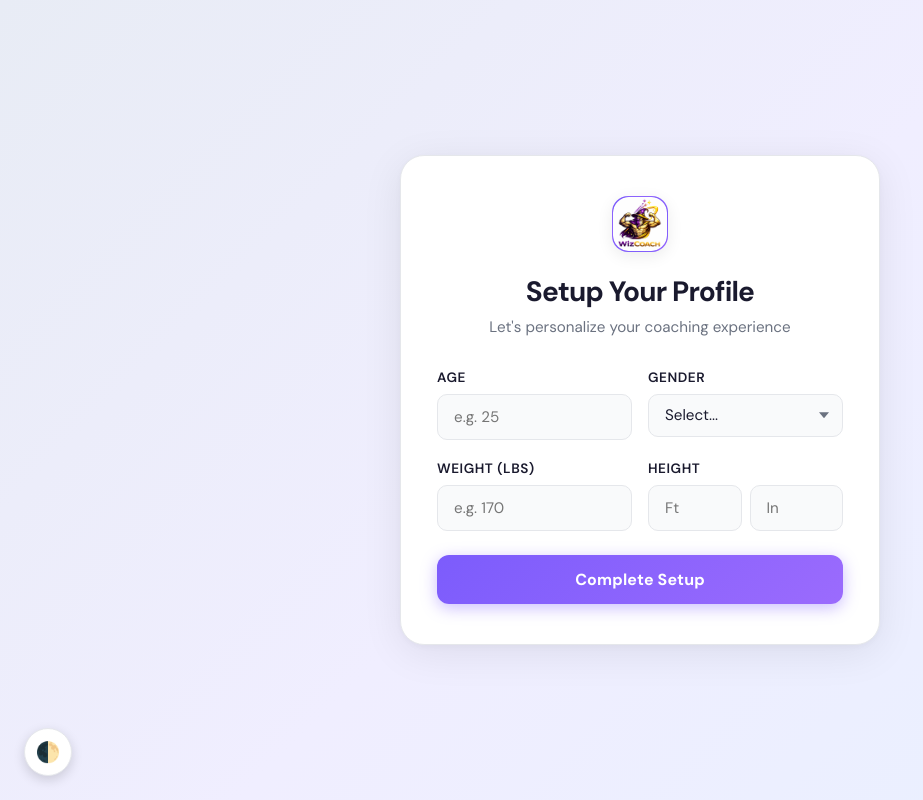
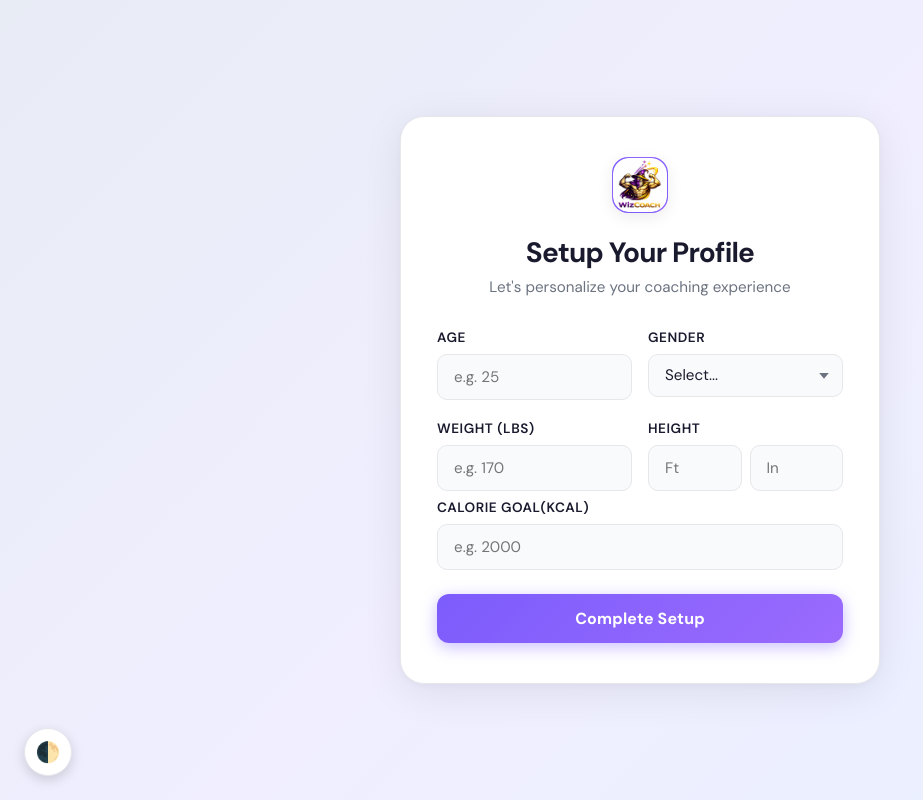
Before and after one commit to AmirRazzaq14/AEye-Systems, a Spring Boot app: page /profile-setup.html in a window 1280 px wide. Shown: the whole page, without its empty margins (0-923 px from the left). Run offline with Spring Boot 4, Linux system fonts and the light colour scheme; some of the project's set-up classes (security, data sources, template engines, error pages and the like) are left out, and stand-ins take their place; some libraries are stand-ins or nearby versions.

Commit message:
add calories goal in profile-setup.html

```diff
--- a/src/main/resources/static/profile-setup.html
+++ b/src/main/resources/static/profile-setup.html
@@ -96,6 +96,8 @@
 
         select option { background: var(--card-bg); color: var(--text); }
 
+
+
         .btn-submit {
             width: 100%; padding: 0.875rem; border: none; border-radius: 12px;
             background: linear-gradient(135deg, var(--purple) 0%, #9b6bfd 100%);
@@ -165,6 +167,13 @@
             </div>
         </div>
 
+        <div style="margin-bottom:0.5rem;">
+            <div class="form-group" style="margin-bottom:0;">
+                <label for="valCalories">Calorie Goal(kcal)</label>
+                <input type="number" id="valCalories" placeholder="e.g. 2000" min="0" required>
+            </div>
+        </div>
+
         <p class="error-msg" id="form-error">Please fill out all fields correctly.</p>
 
         <button type="submit" class="btn-submit" id="submitBtn">Complete Setup</button>
@@ -200,8 +209,9 @@
         const weight = document.getElementById('weight').value;
         const ft = document.getElementById('heightFt').value;
         const inc = document.getElementById('heightIn').value;
+        const valCalories = document.getElementById('valCalories').value;
 
-        if (!age || !gender || !weight || !ft || inc === '') {
+        if (!age || !gender || !weight || !ft || inc === '' || !valCalories) {
             document.getElementById('form-error').classList.add('show');
             return;
         }
@@ -226,7 +236,8 @@
                 age: parseInt(age, 10),
                 gender: gender,
                 weight: parseFloat(weight),
-                height: parseFloat(totalInches)
+                height: parseFloat(totalInches),
+                calorieGoal: parseInt(valCalories, 10)
             };
 
             const response = await fetch('/api/auth/profile', {
--- a/src/main/resources/static/profile.html
+++ b/src/main/resources/static/profile.html
@@ -352,7 +352,7 @@
 
         </div>
         <div class="input-box" style="margin-top: 1.5rem;">
-            <div class="input-label">Daily Calorie Goal</div>
+            <div class="input-label">Calorie Goal</div>
             <input class="edit-input" id="valCalories" type="number" min="0" placeholder="Enter your calorie goal">
         </div>
 
```
